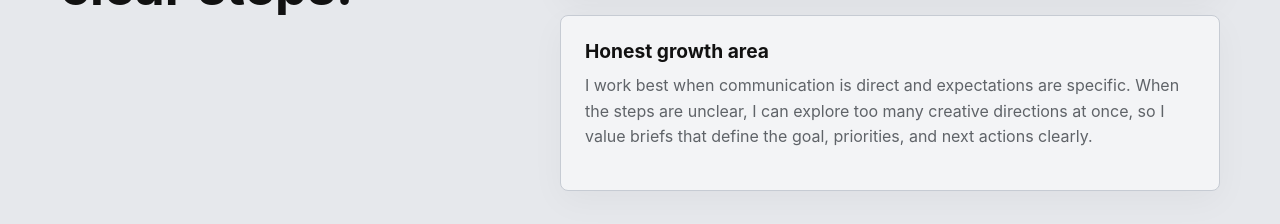
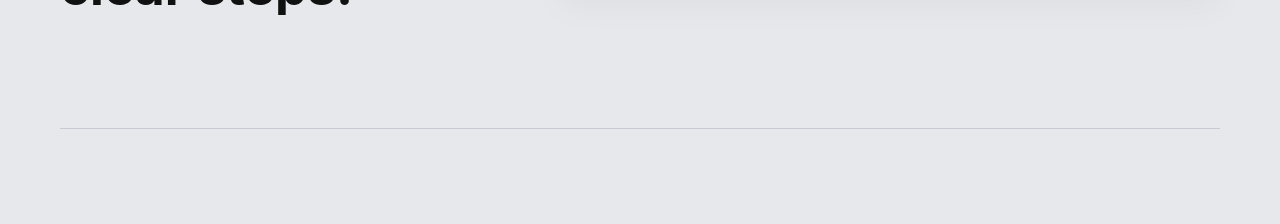
Before and after one commit to samar-dhafer/samardhafer.github.io, a website: page about.html in a window 1280 px wide. Shown: the part 909-1133 px from the top of the page. Drawn offline with nearby package versions, Linux system fonts and the light colour scheme.

Commit message:
Remove growth area card

```diff
--- a/about.html
+++ b/about.html
@@ -42,10 +42,6 @@
             <h3>How I work best</h3>
             <p>I bring strong creative energy to projects, especially when the goal, audience, format, and production steps are clearly defined. With a clear brief, I can turn concepts into visuals, scripts, layouts, and multimedia pieces.</p>
           </article>
-          <article class="card">
-            <h3>Honest growth area</h3>
-            <p>I work best when communication is direct and expectations are specific. When the steps are unclear, I can explore too many creative directions at once, so I value briefs that define the goal, priorities, and next actions clearly.</p>
-          </article>
         </div>
       </section>
 
```
